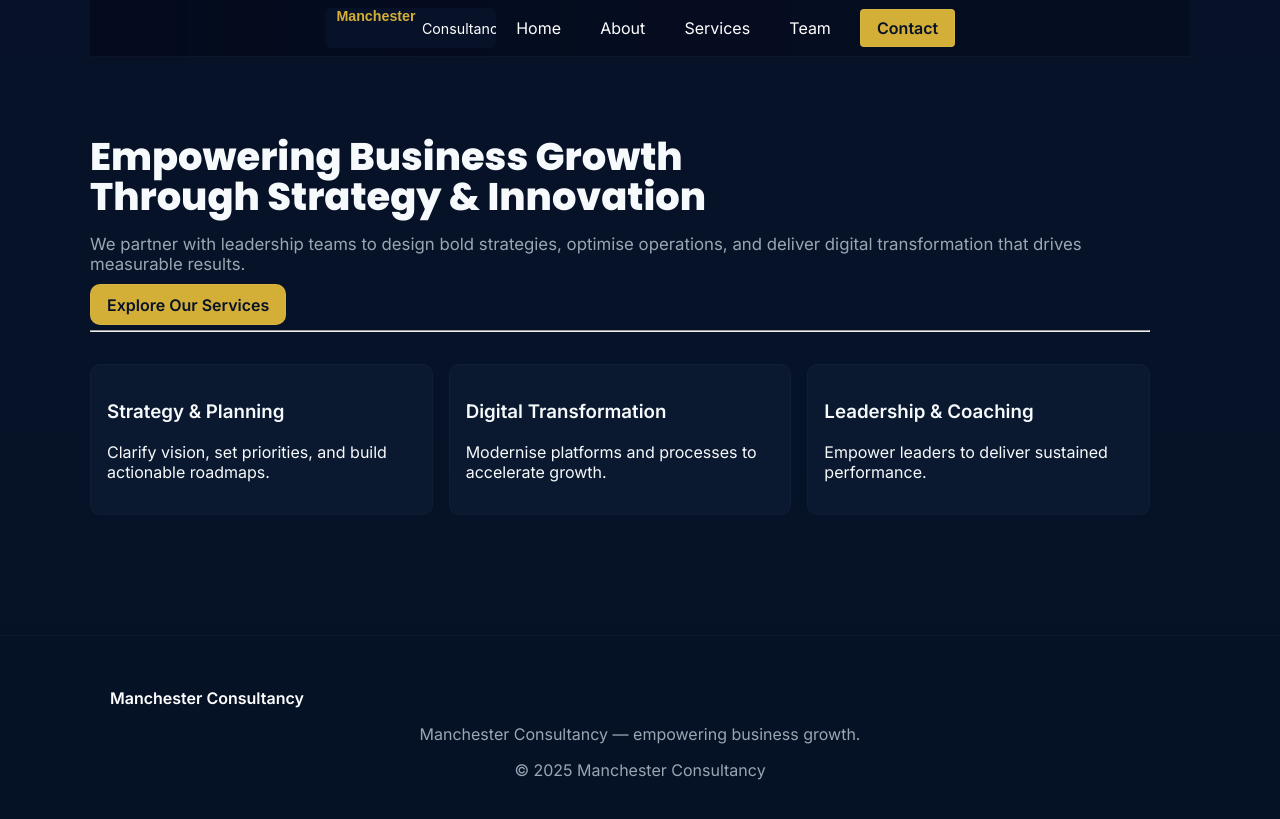
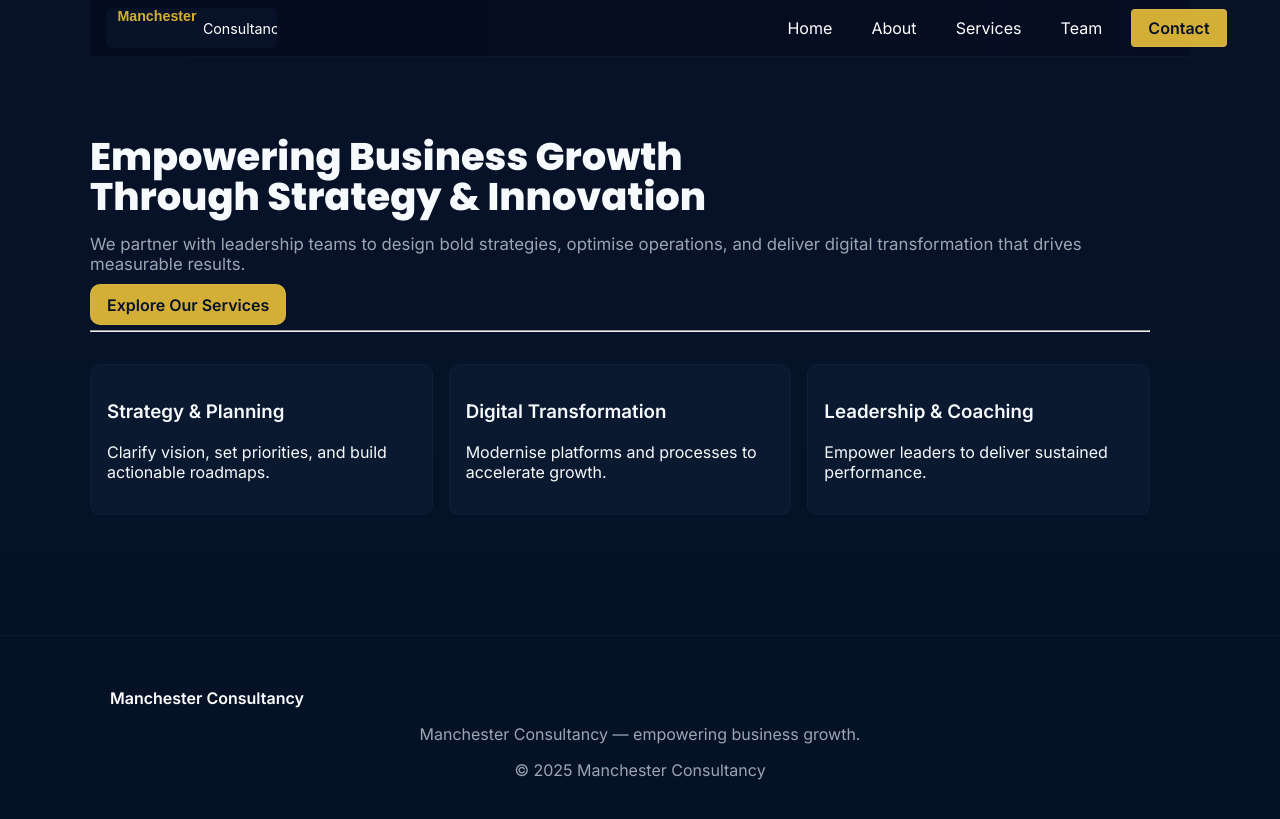
Before and after one commit to MyWork1306/ManchesterConsultancy, a Jekyll site: the page built from index.md, in a window 1280 px wide. Shown: the top 819 px of the page. Built offline with Jekyll 4.4.1, drawn with Linux system fonts in a browser that asks for light colours.

Commit message:
Update styles.css

```diff
--- a/assets/css/styles.css
+++ b/assets/css/styles.css
@@ -33,7 +33,7 @@
 
 .brand .logo {
   height: 40px;
-  margin-right: 10px;
+  margin-right: 500px;
 }
 
 /* Nav links */
```
